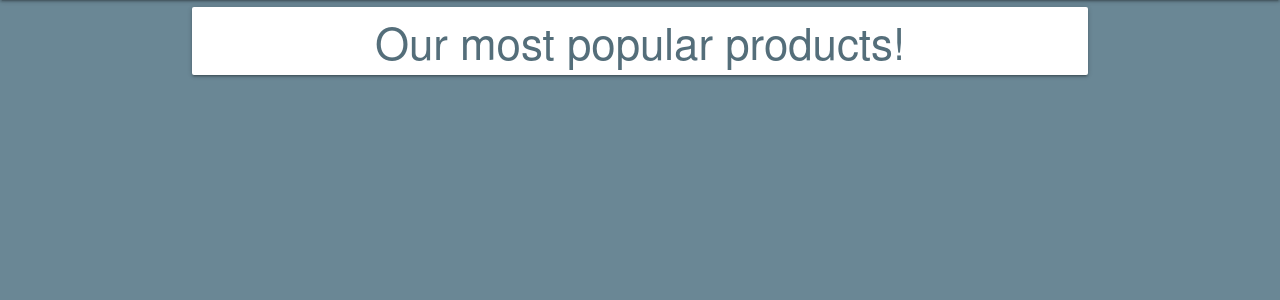
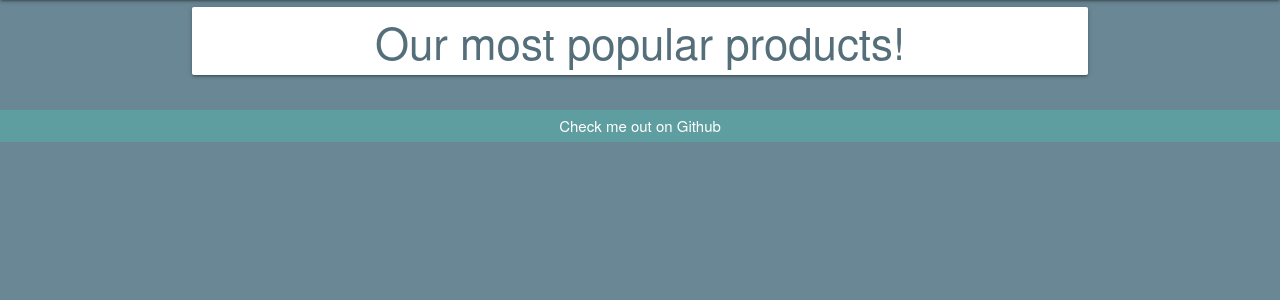
Before and after one commit to SanTechIT/Store_Project, a PHP site: page / in a window 1280 px wide. Shown: the part 70-370 px from the top of the page. Run offline with PHP 8.4, Linux system fonts and the light colour scheme; data that the repository does not hold is empty.

Commit message:
Github Link

```diff
--- a/p2/index.php
+++ b/p2/index.php
@@ -88,5 +88,6 @@ $_SESSION['err'] = 0;
         ?>
     </div>
 </div>
+<footer><p><a class="white-text" href="https://github.com/SanTechIT/Store_Project">Check me out on Github</a></p></footer>
 </body>
 </html>
```
Also changed, not shown: 1 other file.
